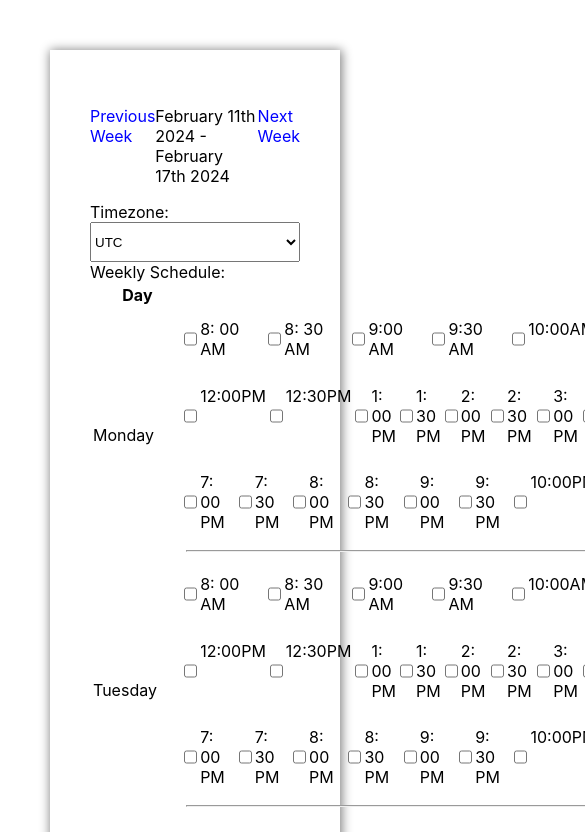
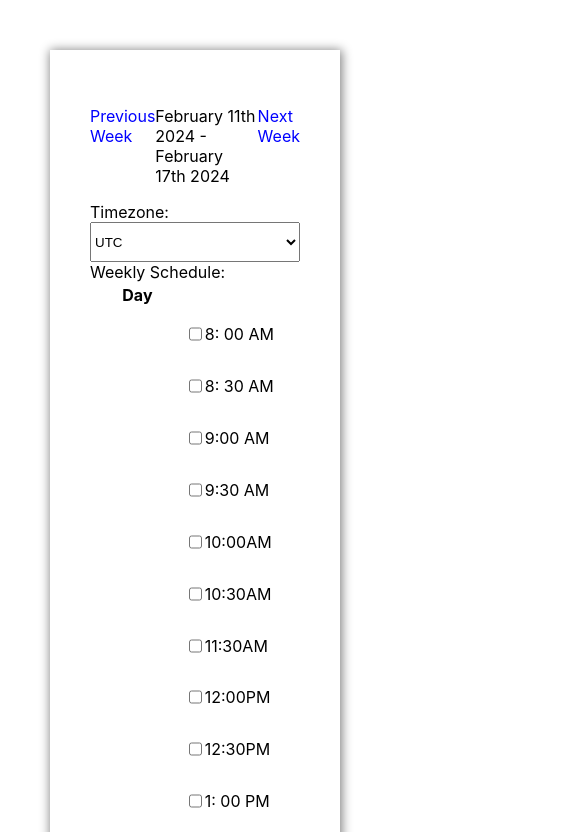
Before and after one commit to BandiniKohare2001/ipangram, a React (Create React App) app: page / in a window 390 px wide. Shown: the top 832 px of the page, 585 px wide, since content can reach past the window. Built offline with nearby package versions, Linux system fonts and the light colour scheme.

Commit message:
add responsiveness

```diff
--- a/src/App.css
+++ b/src/App.css
@@ -19,9 +19,12 @@
 .day{
   display: flex;
   flex-direction: row;
+  flex-wrap: wrap;
   justify-content: space-evenly;
 }
 .card-1{
   display: flex;
+  flex-wrap: wrap;
+
   margin: -1% -1%;
 }
--- a/src/App.js
+++ b/src/App.js
@@ -51,7 +51,8 @@ const App = () => {
 
           <div> <p className='button' onClick={handlePrevWeek}>Previous Week</p></div>
 
-          <div><p>{selectedWeek.startOf('week').format('MMMM Do YYYY')} - {selectedWeek.endOf('week').format('MMMM Do YYYY')}</p></div>
+          <div>
+            <p>{selectedWeek.startOf('week').format('MMMM Do YYYY')} - {selectedWeek.endOf('week').format('MMMM Do YYYY')}</p></div>
 
           <div> <p className='button' onClick={handleNextWeek}>Next Week</p>
           </div>
@@ -70,7 +71,6 @@ const App = () => {
             <thead>
               <tr>
                 <th>Day</th>
-
               </tr>
             </thead>
             <tbody>
@@ -86,7 +86,7 @@ const App = () => {
 
                         {
                           Config.days.map((tim, index) => {
-                              const { time1, time2, t3, t4,t5,t6,t7,t8,t9,t10,t11} = tim
+                            const { time1, time2, t3, t4, t5, t6, t7, t8, t9, t10, t11 } = tim
                             return (
                               <div className='d-flex'>
                                 <div className='card-container' key={index}>
@@ -127,33 +127,28 @@ const App = () => {
                                     </div>
                                     <div className='day'>
                                       {
-                                      t8 ? (<input type="checkbox" checked={timeSlot.checked} onChange={() => { }} /> ):null
+                                        t8 ? (<input type="checkbox" checked={timeSlot.checked} onChange={() => { }} />) : null
                                       }<p>{t8}</p>
                                     </div>
                                     <div className='day'>
                                       {
-                                      t9 ? (<input type="checkbox" checked={timeSlot.checked} onChange={() => { }} /> ):null
+                                        t9 ? (<input type="checkbox" checked={timeSlot.checked} onChange={() => { }} />) : null
                                       }<p>{t9}</p>
                                     </div>
                                     <div className='day'>
                                       {
-                                      t10 ? (<input type="checkbox" checked={timeSlot.checked} onChange={() => { }} /> ):null
+                                        t10 ? (<input type="checkbox" checked={timeSlot.checked} onChange={() => { }} />) : null
                                       }<p>{t10}</p>
                                     </div>
 
                                     <div className='day'>
 
                                       {
-                                      t11 ? (<input type="checkbox" checked={timeSlot.checked} onChange={() => { }} /> ):null
+                                        t11 ? (<input type="checkbox" checked={timeSlot.checked} onChange={() => { }} />) : null
                                       }<p>{t11}</p>
 
 
                                     </div>
-
-
-
-
-
 
 
                                   </div>
@@ -163,11 +158,9 @@ const App = () => {
                           })
                         }
 
-                          {/* {
-                 Array.from({ length: 16  }, (_, i) => i + 8).map(time => (
-             <th key={time}>{`${time < 10 ? '0' : ''}${time}:00 ${time}:30`}</th>
-           ))} */}
-                         <hr/>
+
+
+                        <hr />
                       </td>
 
                     ))}
```
Lines whose indentation alone changed are shown as unchanged.
